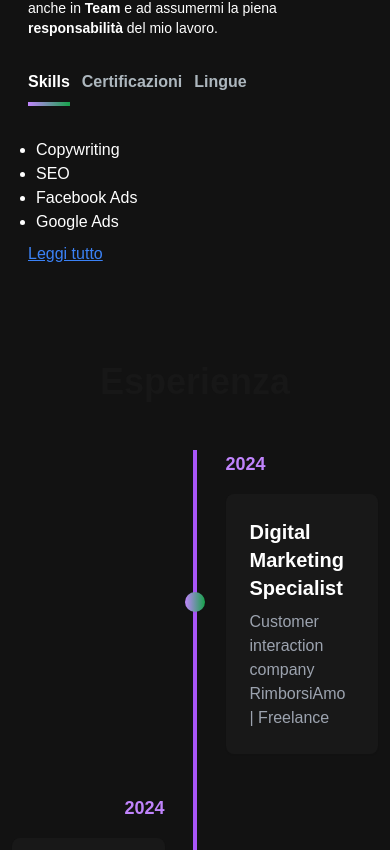
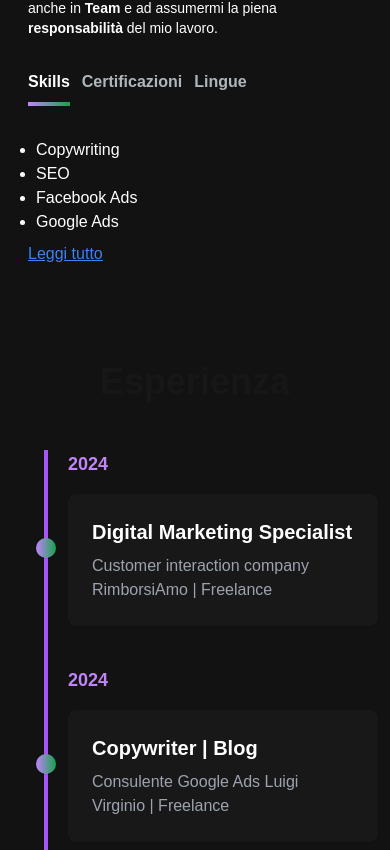
Before and after one commit to mattiacaprioli/portfolio-miriam, a Next.js app: page / in a window 390 px wide. Shown: the part 1150-2000 px from the top of the page. Built offline with nearby package versions, Linux system fonts and the light colour scheme.

Commit message:
export data timeline, feat mobile Timeline style

```diff
--- a/src/app/components/TimelineSection.jsx
+++ b/src/app/components/TimelineSection.jsx
@@ -1,19 +1,19 @@
 import React from "react";
-
-const timelineData = [
-  { year: "2024", title: "Digital Marketing Specialist", description: "Customer interaction company RimborsiAmo  | Freelance", align: "left" },
-  { year: "2024", title: "Copywriter | Blog", description: "Consulente Google Ads Luigi Virginio  | Freelance", align: "right" },
-  { year: "2024", title: "Copywriter | Script video", description: "Agenzia di Influencer Marketing Flatmates | Freelance", align: "left" },
-  { year: "2022-presente", title: "Copywriter | Blog", description: "Business-Investimenti Invest Hero | Freelance", align: "right" },
-];
+import { timelineData } from "../data";
+import TimelineSectionMoblie from "./TimelineSectionMoblie";
 
 const TimelineSection = () => {
   return (
-    <section className="py-16">
+    <section id="experience" className="py-16">
       <div className="text-center">
         <h2 className="text-4xl font-bold mb-12">Esperienza</h2>
       </div>
-      <div className="relative max-w-7xl mx-auto px-0 lg:px-8">
+
+      <div className="lg:hidden">
+        <TimelineSectionMoblie />
+      </div>
+
+      <div className="hidden lg:block relative max-w-7xl mx-auto px-0 lg:px-8">
         {/* Linea centrale */}
         <div className="border-l-4 border-primary-500 absolute h-full left-1/2 transform -translate-x-1/2"></div>
 
--- /dev/null
+++ b/src/app/components/TimelineSectionMoblie.jsx
@@ -0,0 +1,33 @@
+import React from "react";
+import { timelineData } from "../data";
+
+const TimelineSectionMobile = () => {
+  return (
+    <section id='experience' className='bg-primary'>
+      <div className="relative max-w-7xl mx-auto px-0">
+        {/* Linea centrale per lg e più */}
+        <div className="border-l-4 border-primary-500 absolute h-full left-8 transform"></div>
+
+        {/* Elementi della timeline */}
+        {timelineData.map((item, index) => (
+          <div key={index} className=" mb-10 flex flex-col lg:flex-row justify-between items-center w-full relative">
+            {/* Posizionamento degli elementi a destra per mobile e alternato per desktop */}
+            <div className={`container pl-14 mx-auto order-1 w-full lg:w-5/12 lg:${item.align === 'right' ? 'order-2' : 'order-1'} lg:block`}>
+              <div className="text-left mb-4">
+                <span className="text-primary-400 font-bold text-lg">{item.year}</span>
+              </div>
+              <div className="bg-[#181818] rounded-lg shadow-sm p-6 lg:pl-12">
+                <h3 className="text-white text-xl font-semibold mb-2">{item.title}</h3>
+                <p className="text-gray-400">{item.description}</p>
+              </div>
+            </div>
+            {/* Pallini */}
+            <div className="z-20 flex items-center bg-gradient-to-r from-primary-400 to-secondary-600 shadow-sm w-5 h-5 rounded-full absolute left-6 top-1/2 transform"></div>
+          </div>
+        ))}
+      </div>
+    </section>
+  );
+};
+
+export default TimelineSectionMobile;
--- /dev/null
+++ b/src/app/data.js
@@ -0,0 +1,6 @@
+export const timelineData = [
+  { year: "2024", title: "Digital Marketing Specialist", description: "Customer interaction company RimborsiAmo  | Freelance", align: "left" },
+  { year: "2024", title: "Copywriter | Blog", description: "Consulente Google Ads Luigi Virginio  | Freelance", align: "right" },
+  { year: "2024", title: "Copywriter | Script video", description: "Agenzia di Influencer Marketing Flatmates | Freelance", align: "left" },
+  { year: "2022-presente", title: "Copywriter | Blog", description: "Business-Investimenti Invest Hero | Freelance", align: "right" },
+];
```
